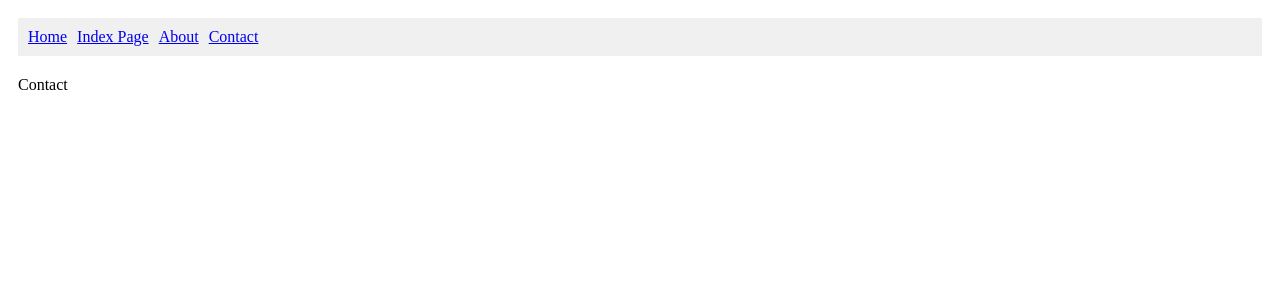
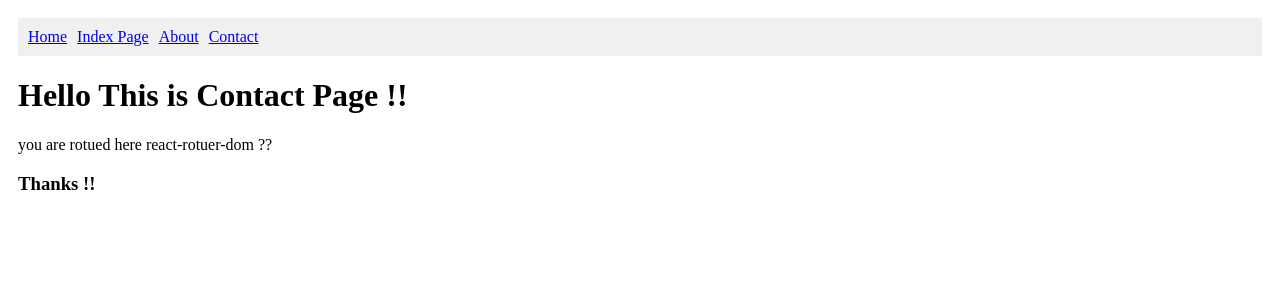
Before and after one commit to lakshmanbhukya/learn-react, a React (Vite) app: page /contact in a window 1280 px wide. Shown: the top 300 px of the page. Built offline with nearby package versions, Linux system fonts and the light colour scheme.

Commit message:
created some pages for praciting rotuer -- commit

```diff
--- a/src/App.jsx
+++ b/src/App.jsx
@@ -3,6 +3,8 @@ import "./App.css";
 import luffyimg from "./assets/luffyy.jpg";
 import reactLogo from "./assets/react.svg";
 import IndexApp from "./components/index.jsx";
+import About from "./components/about.jsx";
+import Contact from "./components/contact.jsx"
 import { BrowserRouter as Router, Routes, Route, Link } from "react-router-dom";
 
 const person = {
@@ -122,8 +124,8 @@ export default function App() {
             }
           />
           <Route path="/indexpage" element={<IndexApp />} />
-          <Route path="/about" element={<div>About</div>} />
-          <Route path="/contact" element={<div>Contact</div>} />
+          <Route path="/about" element={<About/>} />
+          <Route path="/contact" element={<Contact/>} />
         </Routes>
       </div>
     </Router>
--- /dev/null
+++ b/src/components/about.jsx
@@ -0,0 +1,11 @@
+import React from "react";
+
+export default function About() {
+  return (
+    <>
+      <h1>About Page </h1>
+      <p>You are routed to About Page </p>
+      <p>thank you</p>
+    </>
+  );
+}
--- /dev/null
+++ b/src/components/contact.jsx
@@ -0,0 +1,11 @@
+import React from "react";
+
+export default function Contact() {
+  return (
+    <>
+      <h1>Hello This is Contact Page !!</h1>
+      <p>you are rotued here react-rotuer-dom ?? </p>
+      <h3>Thanks !!</h3>
+    </>
+  );
+}
```
